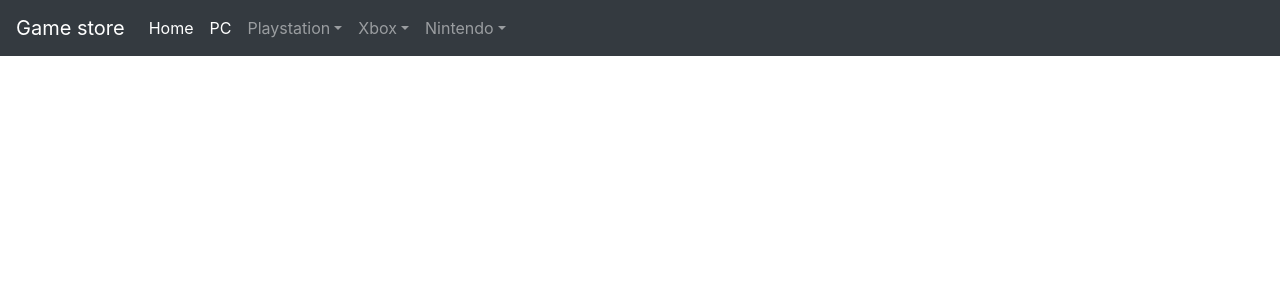
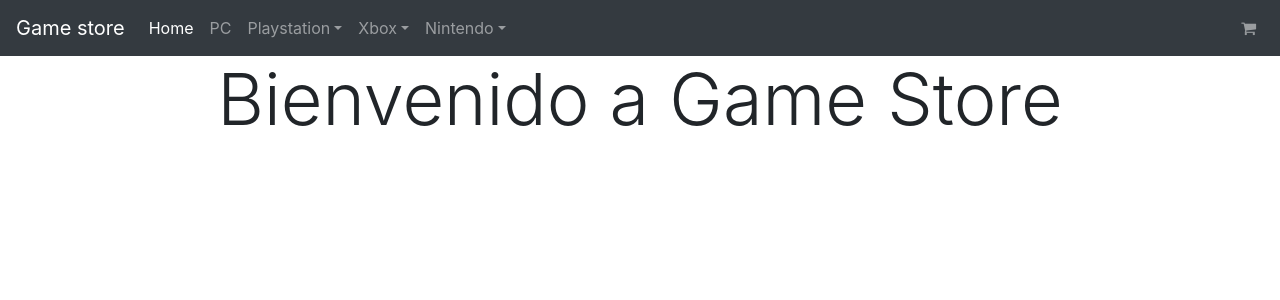
Before and after one commit to matipaz/coderhouse-react-project, a React (Create React App) app in the folder react-final-project/: page / in a window 1280 px wide. Shown: the top 300 px of the page. Built offline with nearby package versions, Linux system fonts and the light colour scheme; the HTML template or start-up script is replaced by a standard one.

Commit message:
Entregable 4: Estilos y Home

```diff
--- a/react-final-project/package.json
+++ b/react-final-project/package.json
@@ -3,11 +3,16 @@
   "version": "0.1.0",
   "private": true,
   "dependencies": {
+    "@fortawesome/fontawesome-svg-core": "^1.2.34",
+    "@fortawesome/free-brands-svg-icons": "^5.15.2",
+    "@fortawesome/free-solid-svg-icons": "^5.15.2",
+    "@fortawesome/react-fontawesome": "^0.1.14",
     "@testing-library/jest-dom": "^5.11.9",
     "@testing-library/react": "^11.2.5",
     "@testing-library/user-event": "^12.8.0",
     "boostrap": "^2.0.0",
     "bootstrap": "^4.6.0",
+    "font-awesome": "^4.7.0",
     "jquery": "^3.6.0",
     "popper.js": "^1.16.1",
     "react": "^17.0.1",
--- a/react-final-project/src/App.js
+++ b/react-final-project/src/App.js
@@ -1,10 +1,11 @@
 import './App.css';
 import NavBar from './components/NavBar'
-
+import ItemListContainer from './components/ItemListContainer'
 function App() {
   return (
     <div className="App">
       <NavBar/>
+      <ItemListContainer greeting="Bienvenido a Game Store"/>
     </div>
   );
 }
--- /dev/null
+++ b/react-final-project/src/components/CartWidget.js
@@ -0,0 +1 @@
+export const CartdWidget = ()=><a href="#" className="nav-link fa fa-shopping-cart"></a>
--- /dev/null
+++ b/react-final-project/src/components/ItemListContainer.js
@@ -0,0 +1,5 @@
+import React from 'react';
+
+const ItemListContainer = ({greeting}) =><> <h1 className="display-3">{greeting}</h1> </>
+
+export default ItemListContainer;
--- a/react-final-project/src/components/NavBar.js
+++ b/react-final-project/src/components/NavBar.js
@@ -1,8 +1,9 @@
 import React from 'react'
+import {CartdWidget} from './CartWidget'
 
 function NavBar()   {
     return (
-        <React.Fragment>
+        <>
             <nav className="navbar navbar-expand-lg navbar-dark bg-dark">
                 <a className="navbar-brand" href="#">Game store</a>
                 <button className="navbar-toggler" type="button" data-toggle="collapse" data-target="#navbarNav" aria-controls="navbarNav" aria-expanded="false" aria-label="Toggle navigation">
@@ -14,7 +15,7 @@ function NavBar()   {
                             <a className="nav-link active" href="#">Home <span className="sr-only">(current)</span></a>
                         </li>
                         <li className="nav-item">
-                            <a className="nav-link active" href="#">PC</a>
+                            <a className="nav-link" href="#">PC</a>
                         </li>
                         <li class="nav-item dropdown">
                             <a class="nav-link dropdown-toggle" href="#" id="navbarDropdownMenuLink" data-toggle="dropdown" aria-haspopup="true" aria-expanded="false">
@@ -47,9 +48,15 @@ function NavBar()   {
                             </div>
                         </li>
                     </ul>
+                    <ul className="nav navbar-nav ml-auto" >
+                        <li className="nav-item">
+                            <CartdWidget/>
+                        </li>
+                    </ul>
+
                 </div>
             </nav>
-        </React.Fragment>
+        </>
     );
   }
 
--- a/react-final-project/src/index.js
+++ b/react-final-project/src/index.js
@@ -4,6 +4,8 @@ import './index.css';
 import App from './App';
 import 'bootstrap/dist/css/bootstrap.css';
 import 'bootstrap/dist/js/bootstrap.js';
+import 'font-awesome/css/font-awesome.min.css';
+import '../node_modules/font-awesome/css/font-awesome.min.css';
 
 ReactDOM.render(
   <React.StrictMode>
```
Also changed, not shown: 1 other file (tests, documents, lock files or other folders).
